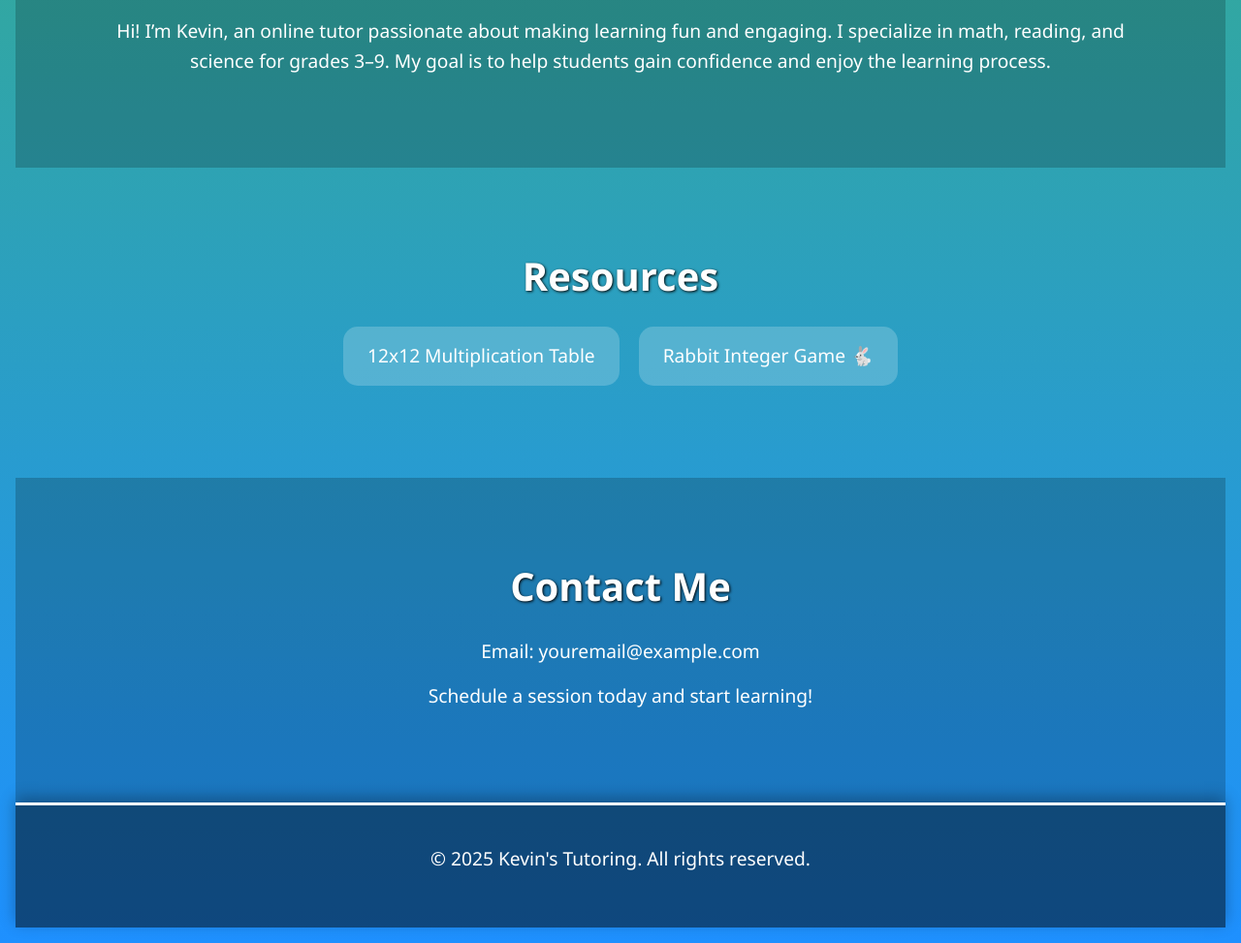
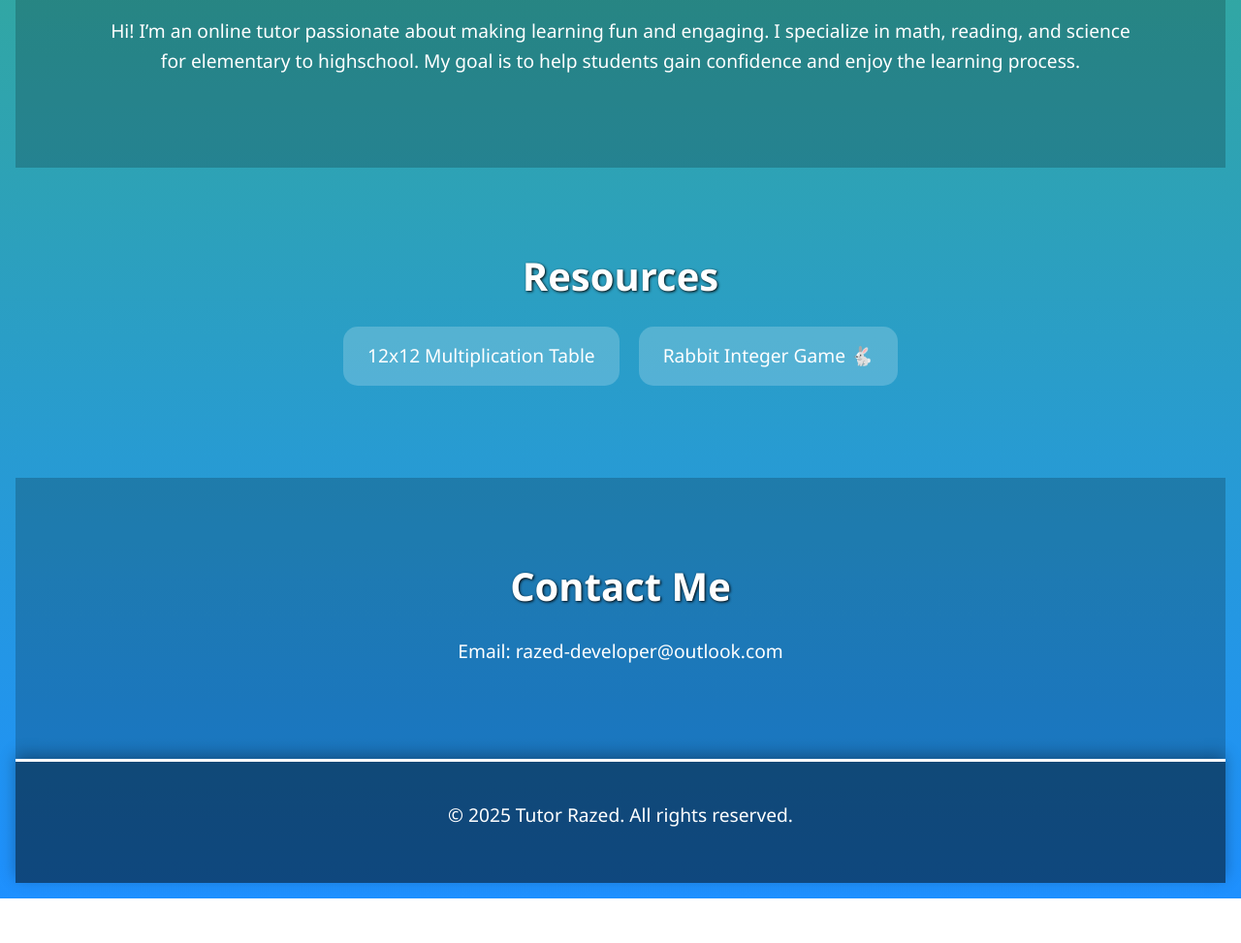
Before and after one commit to tutor-kevin/tutor-razed.github.io, a plain HTML site: page index.html in a window 1280 px wide. Shown: the part 522-1495 px from the top of the page at 97% size. After the commit the page ends 1449 px from the top, so only its background shows below. Drawn offline with Linux system fonts and the light colour scheme; files that its build step writes are made by us from their sources.

Commit message:
Update index.html

```diff
--- a/index.html
+++ b/index.html
@@ -3,7 +3,7 @@
 <head>
   <meta charset="UTF-8">
   <meta name="viewport" content="width=device-width, initial-scale=1.0">
-  <title>Kevin's Tutoring</title>
+  <title>Tutor Razed</title>
   <link rel="stylesheet" href="style.css">
   <style>
     /* Global Styles */
@@ -82,7 +82,7 @@
   <!-- Header Section -->
   <header>
     <div class="container">
-      <h1>Kevin's Tutoring</h1>
+      <h1>Tutor Razed</h1>
       <p>Helping students discover the joy of learning math and more!</p>
       <a class="game-link" href="integers/rabbit-integers.html">Play the Rabbit Integer Game 🐇</a>
     </div>
@@ -92,7 +92,7 @@
   <section id="about">
     <div class="container">
       <h2>About Me</h2>
-      <p>Hi! I’m Kevin, an online tutor passionate about making learning fun and engaging. I specialize in math, reading, and science for grades 3–9. My goal is to help students gain confidence and enjoy the learning process.</p>
+      <p>Hi! I’m an online tutor passionate about making learning fun and engaging. I specialize in math, reading, and science for elementary to highschool. My goal is to help students gain confidence and enjoy the learning process.</p>
     </div>
   </section>
 
@@ -112,15 +112,14 @@
   <section id="contact">
     <div class="container">
       <h2>Contact Me</h2>
-      <p>Email: <a href="mailto:youremail@example.com">youremail@example.com</a></p>
-      <p>Schedule a session today and start learning!</p>
-    </div>
+      <p>Email: <a href="mailto:youremail@example.com">razed-developer@outlook.com</a></p>
+      </div>
   </section>
 
   <!-- Footer -->
   <footer>
     <div class="container">
-      <p>&copy; 2025 Kevin's Tutoring. All rights reserved.</p>
+      <p>&copy; 2025 Tutor Razed. All rights reserved.</p>
     </div>
   </footer>
 
```
